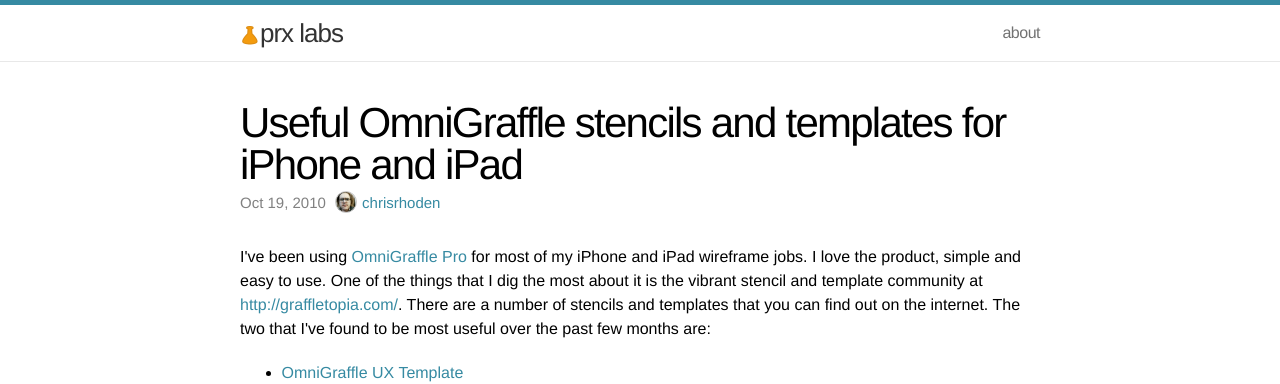
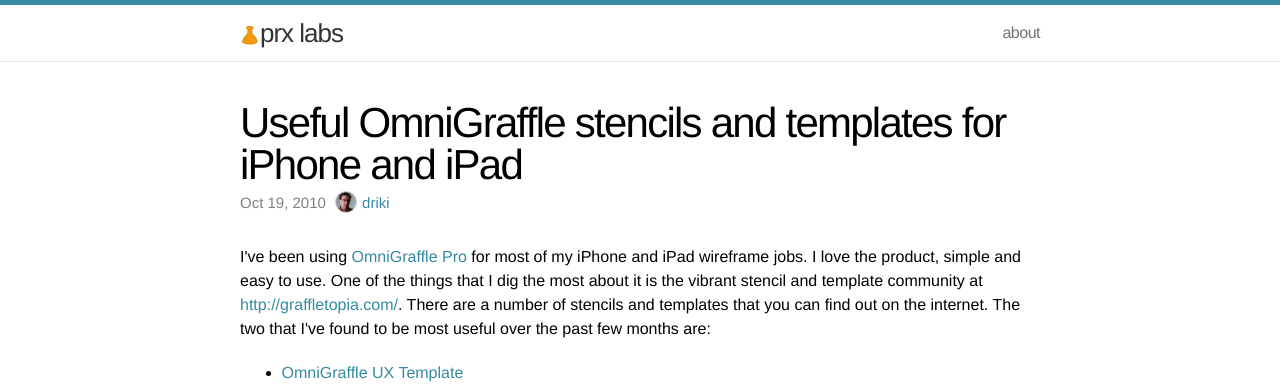
Before and after one commit to PRX/labs.prx.org, a Jekyll site: the page built from _posts/2010-10-19-useful-omnigraffle-stencils-and-templates-for-iphone-and-ipad.markdown, in a window 1280 px wide. Shown: the top 384 px of the page. Built offline with Jekyll 4.4.1, drawn with Linux system fonts in a browser that asks for light colours.

Commit message:
fix authors

```diff
--- a/_layouts/post.html
+++ b/_layouts/post.html
@@ -9,7 +9,7 @@
       {{ page.date | date: "%b %-d, %Y" }}
       {% if page.author %}
         <a href="https://github.com/{{ page.author }}">
-          <span class="avatar" style="background-image: url({{ site.posts[0].author | append: '.png' | prepend: '/images/avatars/' | prepend: site.baseurl }})"></span>{{ site.posts[0].author }}
+          <span class="avatar" style="background-image: url({{ page.author | append: '.png' | prepend: '/images/avatars/' | prepend: site.baseurl }})"></span>{{ page.author }}
         </a>
       {% endif %}
       {% if page.meta %} • {{ page.meta }}{% endif %}
```
